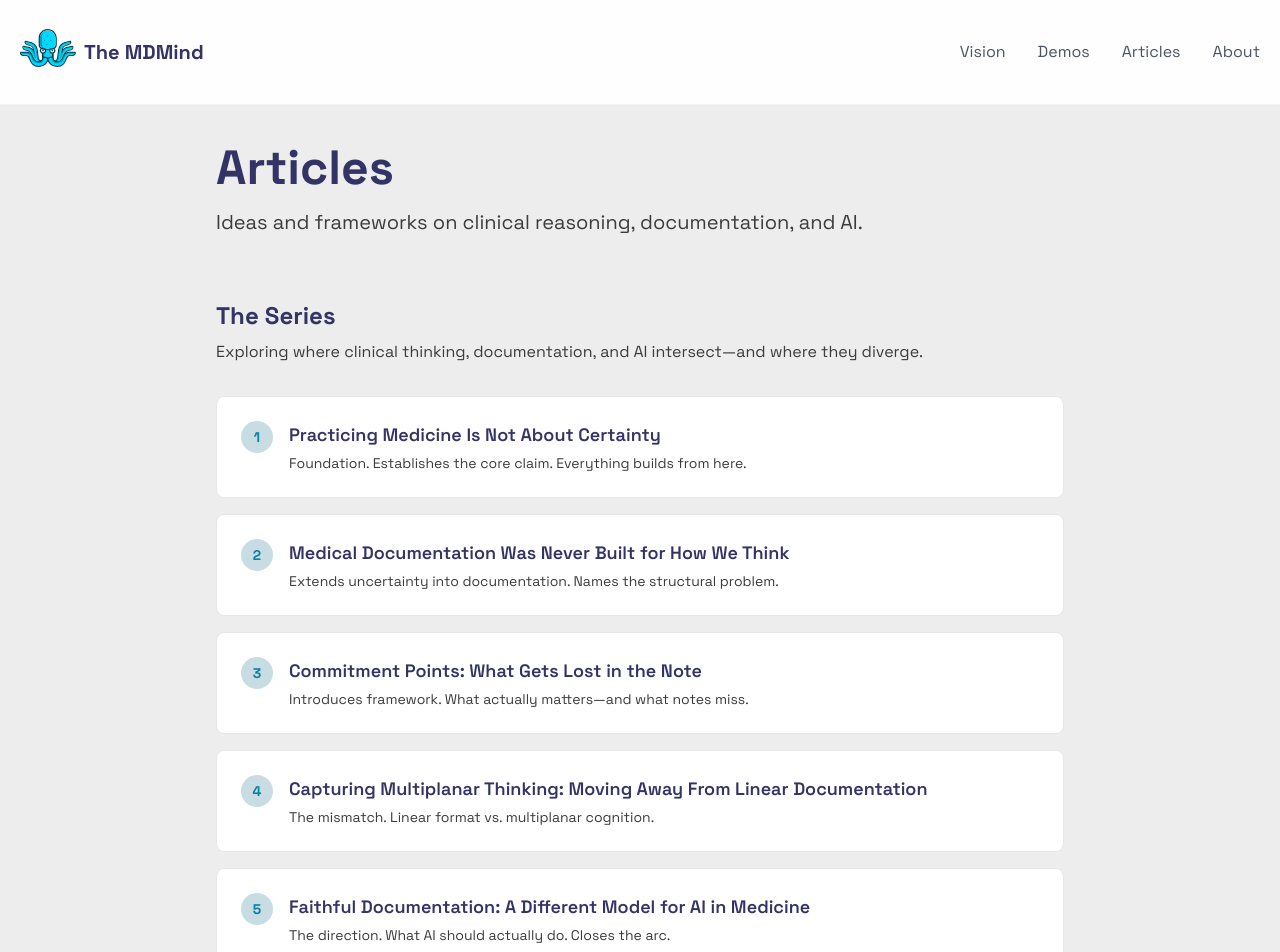
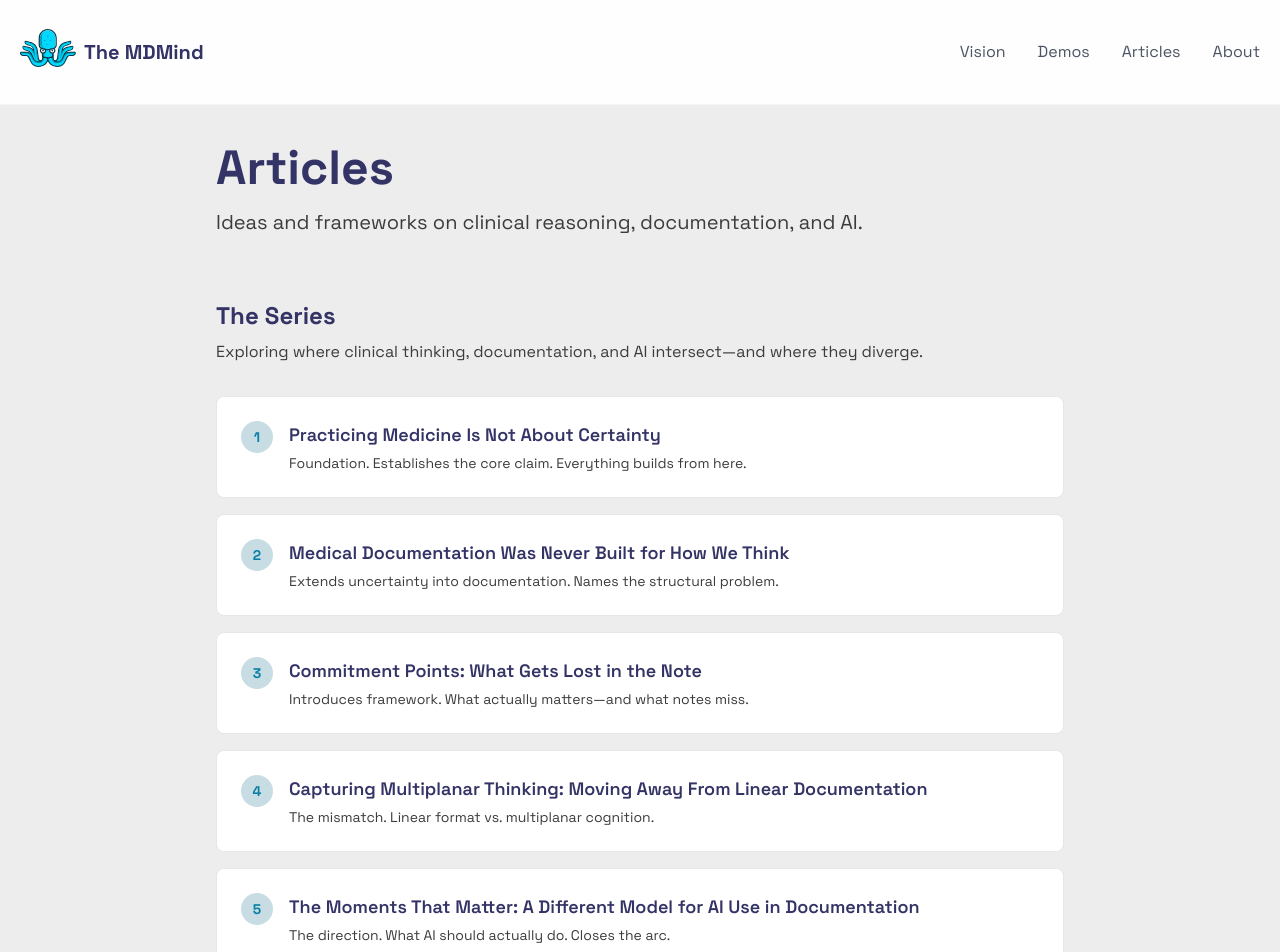
Before and after one commit to arbroadbent/themdmind, a Next.js app: page /en/articles in a window 1280 px wide. Shown: the top 952 px of the page. Built offline with nearby package versions, Linux system fonts and the light colour scheme.

Commit message:
Update page.tsx

```diff
--- a/src/app/[locale]/articles/page.tsx
+++ b/src/app/[locale]/articles/page.tsx
@@ -27,7 +27,7 @@ const seriesArticles = [
   },
   {
     part: 5,
-    title: "Faithful Documentation: A Different Model for AI in Medicine",
+    title: "The Moments That Matter: A Different Model for AI Use in Documentation",
     slug: "faithful-documentation",
     description: "The direction. What AI should actually do. Closes the arc.",
   },
```
